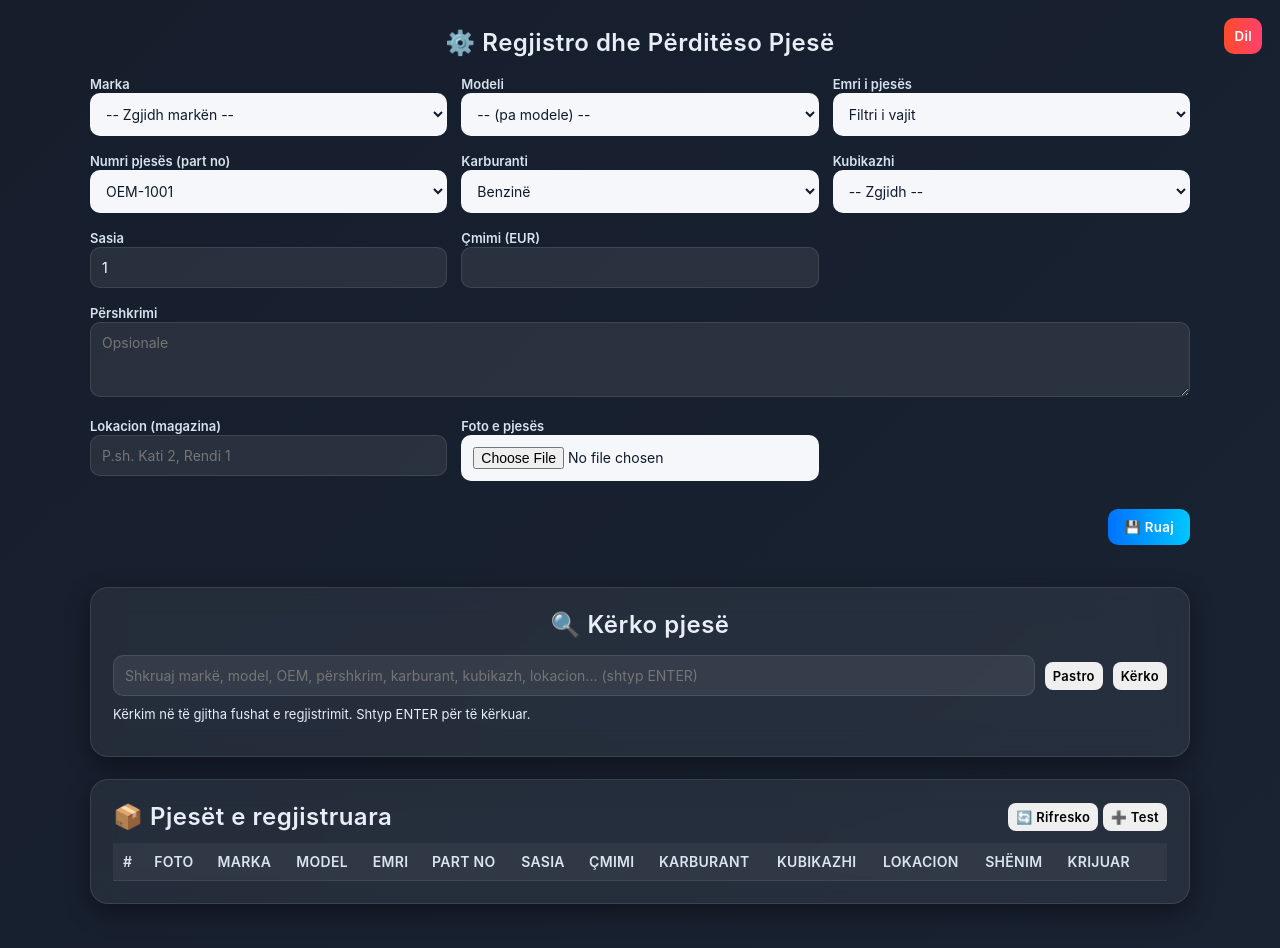
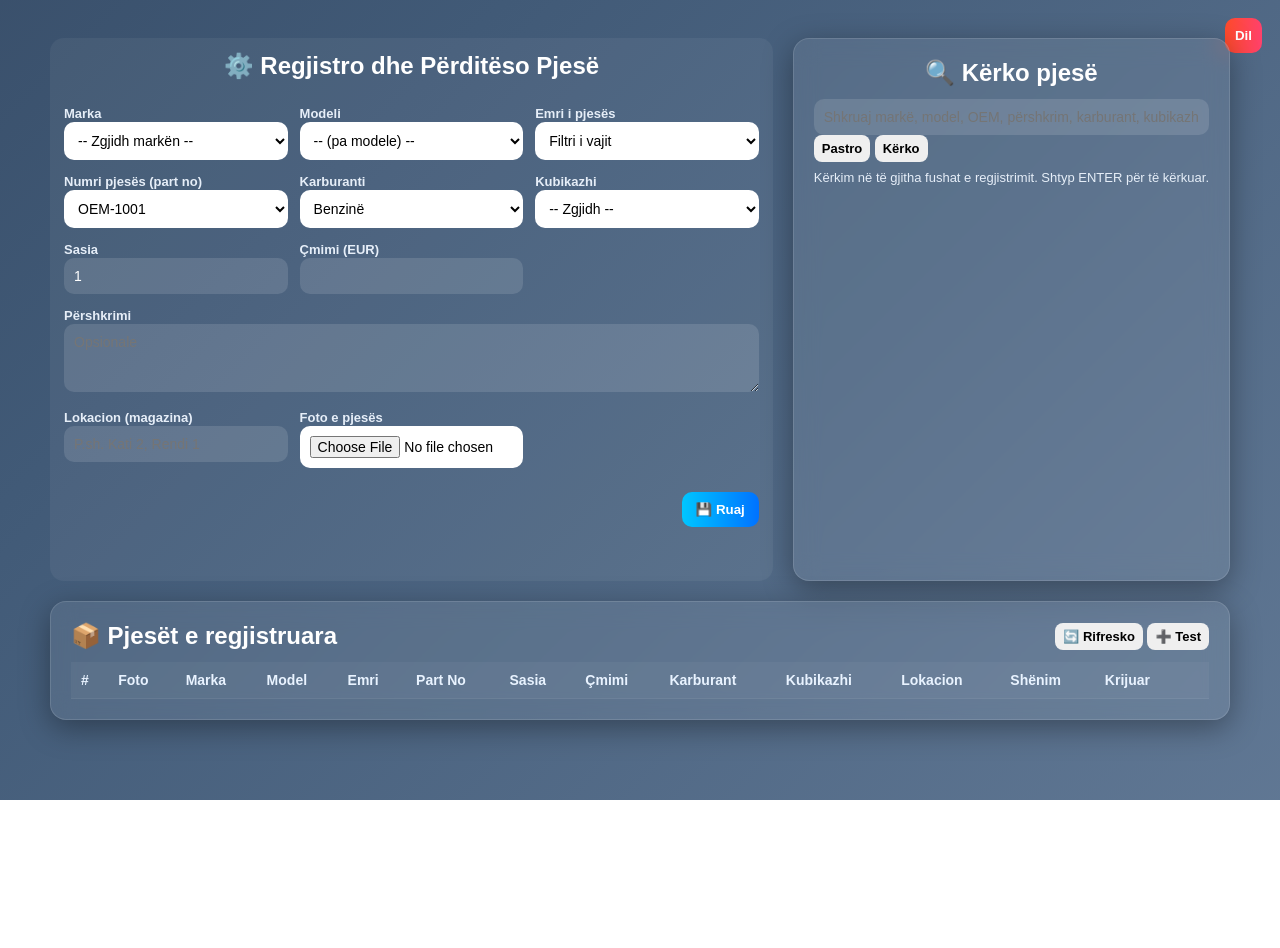
Before and after one commit to albnorshehu-hue/Servis32, a website: page dashboard.html in a window 1280 px wide. After the commit the page ends 800 px from the top, so only its background shows below. Drawn offline with Linux system fonts and the light colour scheme; sample sign-in values are in the browser's storage.

Commit message:
Update dashboard.html

```diff
--- a/dashboard.html
+++ b/dashboard.html
@@ -5,10 +5,7 @@
 <title>Auto Parts — Dashboard</title>
 <meta name="viewport" content="width=device-width,initial-scale=1"/>
 <style>
-* {
-  box-sizing: border-box;
-  font-family: 'Inter', 'Poppins', sans-serif;
-}
+* { box-sizing: border-box; font-family: 'Poppins', sans-serif; }
 
 body {
   margin: 0;
@@ -16,10 +13,10 @@ body {
   display: flex;
   flex-direction: column;
   align-items: center;
-  background: linear-gradient(135deg, #0e1420, #1c2636);
+  background: linear-gradient(135deg,#0d1b2a,#1b263b,#415a77,#778da9);
   background-size: 400% 400%;
-  animation: gradientMove 15s ease infinite;
-  color: #f3f6fa;
+  animation: gradientMove 10s ease infinite;
+  color: white;
   padding: 28px;
 }
 
@@ -31,70 +28,57 @@ body {
 
 .container {
   width: 100%;
-  max-width: 1100px;
+  max-width: 1200px;
+  display: flex;
+  flex-direction: column;
+  gap: 20px;
+  padding: 10px;
 }
 
 .card {
-  background: rgba(255, 255, 255, 0.06);
-  border: 1px solid rgba(255, 255, 255, 0.1);
-  border-radius: 18px;
-  padding: 22px;
-  margin-bottom: 22px;
-  backdrop-filter: blur(14px);
-  box-shadow: 0 8px 25px rgba(0, 0, 0, 0.4);
-  transition: transform 0.2s ease, box-shadow 0.2s ease;
-}
-.card:hover {
-  transform: translateY(-3px);
-  box-shadow: 0 10px 30px rgba(0, 0, 0, 0.45);
+  background: rgba(255,255,255,0.08);
+  border: 1px solid rgba(255,255,255,0.12);
+  border-radius: 16px;
+  padding: 20px;
+  backdrop-filter: blur(12px);
+  box-shadow: 0 8px 30px rgba(0,0,0,0.35);
 }
 
 h2 {
-  margin: 0 0 16px 0;
+  margin: 0 0 12px 0;
   text-align: center;
-  color: #e8eef6;
-  letter-spacing: 0.5px;
-  font-weight: 600;
 }
 
 .grid {
   display: grid;
   grid-template-columns: repeat(3, 1fr);
-  gap: 14px;
+  gap: 12px;
 }
 
-label {
-  font-weight: 600;
-  font-size: 13px;
-  color: #d7e2ef;
-}
+label { font-weight: 600; font-size: 13px; color: #e6eef8; }
 
-/* Inputs dhe Selects */
 select, input[type="file"], .searchInput {
   width: 100%;
-  padding: 11px;
+  padding: 10px;
   border-radius: 10px;
-  border: 1px solid rgba(255,255,255,0.1);
+  border: none;
   outline: none;
-  background: #f5f7fa;
-  color: #0f1a2c;
+  background: white;
+  color: black;
   font-size: 14px;
-  transition: box-shadow 0.2s ease;
-}
-select:focus, input:focus {
-  box-shadow: 0 0 0 2px #0072ff55;
 }
 
 input[type="text"], input[type="number"], textarea {
   width: 100%;
-  padding: 11px;
+  padding: 10px;
   border-radius: 10px;
-  border: 1px solid rgba(255,255,255,0.1);
-  background: rgba(255,255,255,0.08);
+  border: none;
+  background: rgba(255,255,255,0.12);
   color: white;
   outline: none;
   font-size: 14px;
 }
+
 textarea { resize: vertical; }
 
 .full { grid-column: span 3; }
@@ -103,28 +87,19 @@ textarea { resize: vertical; }
   display: flex;
   gap: 10px;
   justify-content: flex-end;
-  margin-top: 14px;
+  margin-top: 12px;
 }
 
 button {
-  padding: 10px 16px;
+  padding: 10px 14px;
   border-radius: 10px;
   border: none;
   cursor: pointer;
   font-weight: 600;
-  letter-spacing: 0.3px;
-  transition: opacity 0.2s ease, transform 0.1s ease;
 }
-button:hover { opacity: 0.9; transform: translateY(-1px); }
 
-.primary {
-  background: linear-gradient(90deg, #0072ff, #00c6ff);
-  color: white;
-}
-.danger {
-  background: linear-gradient(90deg, #ff4b2b, #ff416c);
-  color: white;
-}
+.primary { background: linear-gradient(90deg,#00c6ff,#0072ff); color: white; }
+.danger { background: linear-gradient(90deg,#ff4b2b,#ff416c); color: white; }
 
 #logout {
   position: fixed;
@@ -132,14 +107,11 @@ button:hover { opacity: 0.9; transform: translateY(-1px); }
   right: 18px;
   padding: 10px;
   border-radius: 10px;
-  background: linear-gradient(90deg, #ff4b2b, #ff416c);
+  background: linear-gradient(90deg,#ff4b2b,#ff416c);
   border: none;
   color: white;
   cursor: pointer;
-  font-weight: 600;
-  transition: opacity 0.2s ease;
 }
-#logout:hover { opacity: 0.85; }
 
 table {
   width: 100%;
@@ -148,67 +120,61 @@ table {
   font-size: 14px;
   background: transparent;
 }
+
 th, td {
   padding: 10px;
-  border-bottom: 1px solid rgba(255,255,255,0.08);
+  border-bottom: 1px solid rgba(255,255,255,0.06);
   text-align: left;
   vertical-align: middle;
 }
-th {
-  background: rgba(255,255,255,0.05);
-  color: #d9e4f2;
-  font-weight: 600;
-  text-transform: uppercase;
-  letter-spacing: 0.3px;
-}
+
+th { background: rgba(255,255,255,0.04); color: #e9f3ff; }
+
 tr:hover { background: rgba(255,255,255,0.03); }
 
 .small { font-size: 13px; padding: 6px 8px; border-radius: 8px; }
+
 .muted { color: rgba(255,255,255,0.7); }
+
 .msg { min-height: 20px; text-align: center; margin-top: 8px; }
 
-.thumb {
-  width: 50px;
-  height: 50px;
-  object-fit: cover;
-  border-radius: 6px;
-  border: 1px solid rgba(0,0,0,0.2);
+.thumb { width: 50px; height: 50px; object-fit: cover; border-radius: 6px; border: 1px solid rgba(0,0,0,0.2); }
+
+.searchInput { flex: 1; padding: 10px; border-radius: 10px; border: none; background: white; color: black; font-size: 15px; }
+
+.highlight { background: rgba(255,235,59,0.9); color: #000; font-weight: 700; padding: 0 2px; border-radius: 2px; }
+
+.partsTableWrapper { overflow-x: auto; }
+
+.combinedCard {
+  display: flex;
+  flex-wrap: wrap;
+  gap: 20px;
 }
 
-.searchRow {
+.section {
+  flex: 1;
+  min-width: 300px;
+  background: rgba(255,255,255,0.05);
+  border-radius: 14px;
+  padding: 14px;
   display: flex;
-  gap: 10px;
-  align-items: center;
-  margin-bottom: 10px;
-}
-
-.searchInput {
-  flex: 1;
-  padding: 10px;
-  border-radius: 10px;
-  border: none;
-  background: #f9fafb;
-  color: #0f1a2c;
-  font-size: 15px;
-}
-
-.highlight {
-  background: rgba(255, 235, 59, 0.9);
-  color: #000;
-  font-weight: 700;
-  padding: 0 2px;
-  border-radius: 3px;
+  flex-direction: column;
+  gap: 12px;
 }
 
 /* Responsive */
-@media (max-width: 1000px) {
-  .highlight { font-size: 14px; background: rgba(255,235,59,0.8); }
+@media(max-width: 1000px){
+  .grid { grid-template-columns: repeat(2,1fr); }
+  .full { grid-column: span 2; }
 }
 
-@media (max-width: 600px) {
-  .highlight { font-size: 12px; background: rgba(255,235,59,0.7); padding: 0 1px; }
+@media(max-width: 600px){
   .grid { grid-template-columns: 1fr; }
+  .full { grid-column: span 1; }
+  .combinedCard { flex-direction: column; }
 }
+
 </style>
 
 </head>
```
